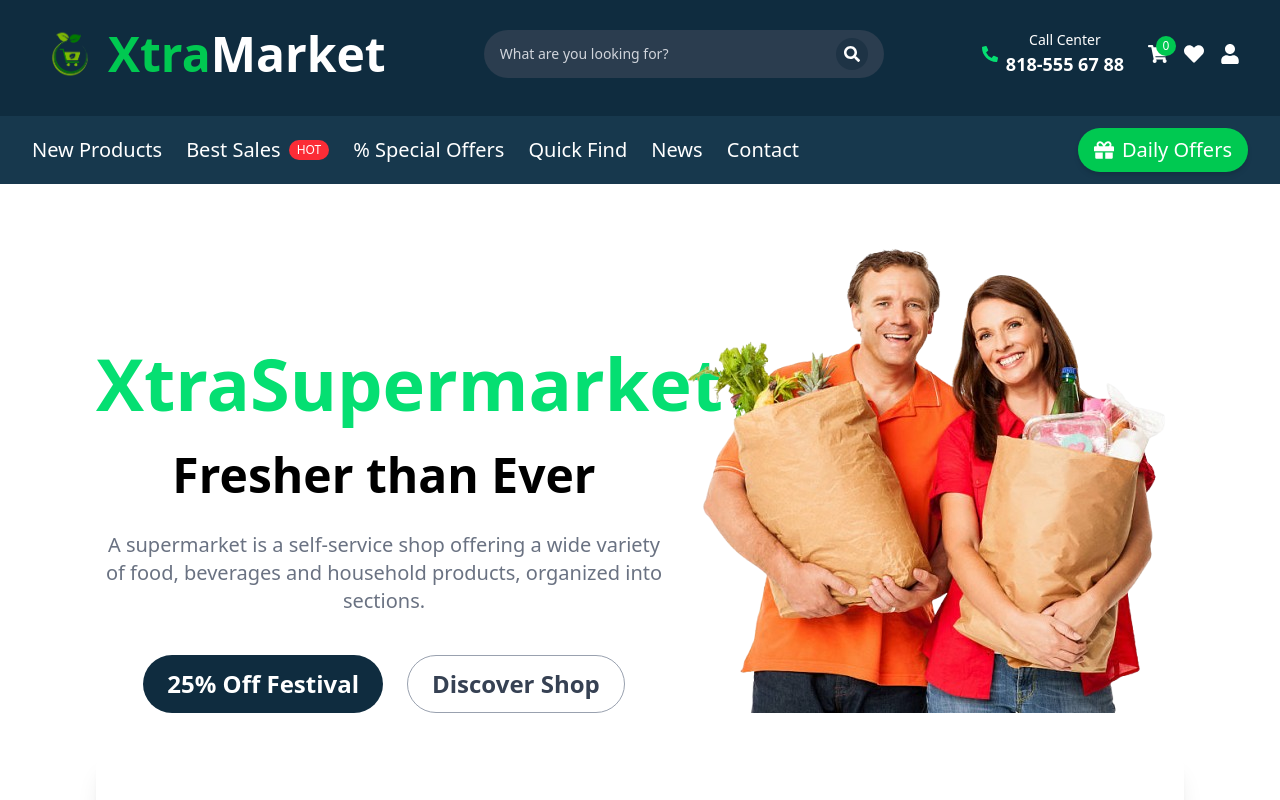
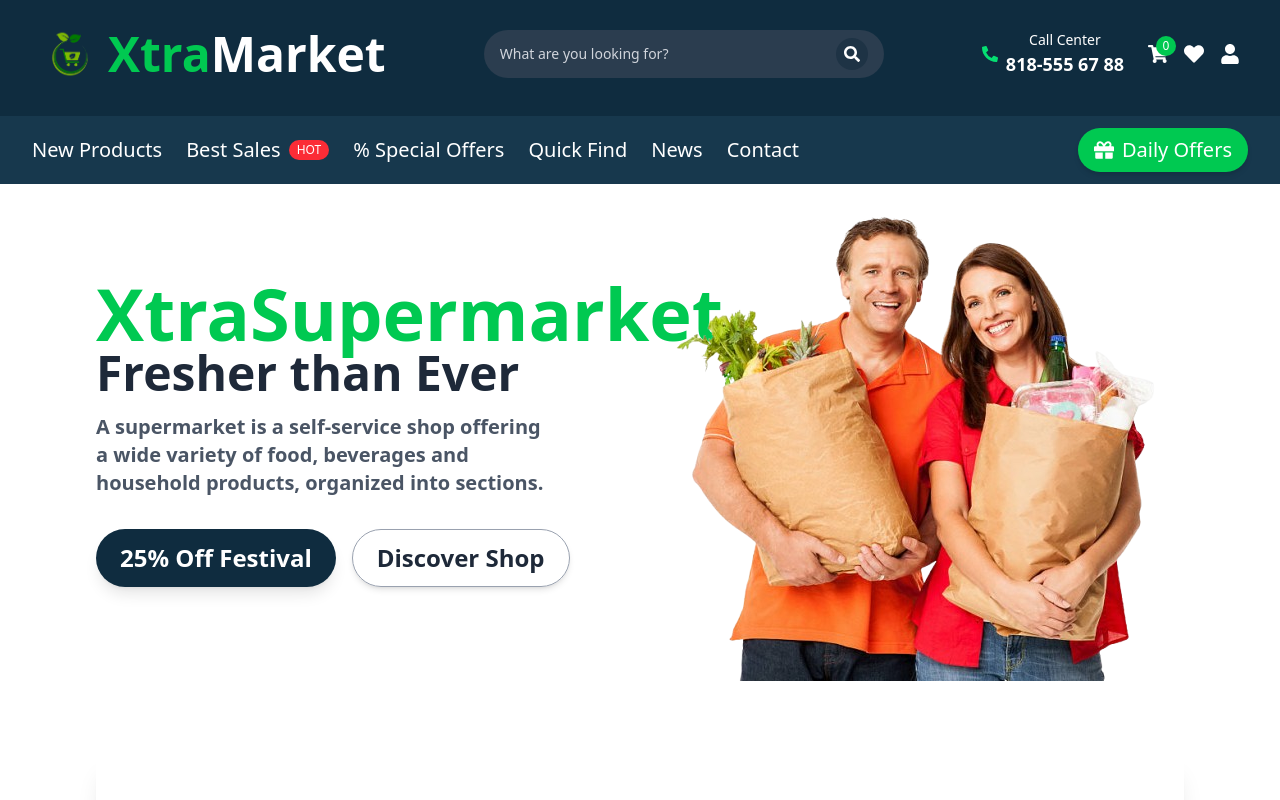
Before and after one commit to imasha100/SuperMarketProject-React, a React (Vite) app: page / in a window 1280 px wide. Shown: the top 800 px of the page. Built offline with nearby package versions, Linux system fonts and the light colour scheme.

Commit message:
HeroSection.jsx

```diff
--- a/src/components/HeroSection.jsx
+++ b/src/components/HeroSection.jsx
@@ -1,42 +1,46 @@
-import React from "react";
-import HeroImage from "../assets/hero.png";
+import React from 'react';
+// Import the right-side image from assets folder
+import HeroImage from '../assets/hero.png';
 
-export default function HeroSection() {
+const HeroSection = () => {
   return (
-    <section className="bg-white relative overflow-hidden w-screen min-h-screen">
-      <div className="max-w-7xl mx-auto px-6 lg:px-16 py-16 flex flex-col lg:flex-row items-end">
+    <section className="bg-white min-h-screen flex items-center justify-center py-16 px-4 md:px-8 lg:px-16">
+      <div className="max-w-7xl mx-auto flex flex-col lg:flex-row items-center">
 
-        <div className="lg:w-1/2 space-y-8">
-          <h2 className="text-green-400 font-semibold text-7xl">XtraSupermarket</h2>
-          <h1 className="text-4xl md:text-5xl font-bold text-black">
+        {/* Left Content Area */}
+        <div className="lg:w-1/2 text-center lg:text-left mb-10 lg:mb-0 pr-0 lg:pr-12">
+          <h1 className="text-4xl sm:text-5xl font-bold text-gray-800 mb-4">
+            <span className="text-green-500 text-7xl ">XtraSupermarket</span>
+            <br />
             Fresher than Ever
           </h1>
-          <p className="text-gray-500 text-xl">
-            A supermarket is a self-service shop offering a wide variety of food,
-            beverages and household products, organized into sections.
+          <p className=" text-gray-600 mb-8 max-w-md mx-auto lg:mx-0 font-semibold text-xl">
+            A supermarket is a self-service shop offering a wide variety
+            of food, beverages and household products, organized
+            into sections.
           </p>
-
-         <div className="flex justify-center space-x-6 mt-10">
-            <button className="bg-[#0f2c3f] text-white px-6 py-3 rounded-full text-2xl font-semibold hover:bg-green-400 cursor-pointer transition">
+          <div className="flex justify-center lg:justify-start space-x-4">
+            <button className="bg-[#0f2c3f] text-white font-semibold py-3 px-6 rounded-full hover:bg-green-400 cursor-pointer transition-colors duration-300 shadow-lg text-2xl decoration-none focus:outline-none">
               25% Off Festival
             </button>
-            <button className="border border-gray-400 text-2xl cursor-pointer bg-white text-gray-700 px-6 py-3 rounded-full font-semibold hover:bg-green-400 transition">
+            <button className="bg-transparent border border-gray-400 text-gray-800 font-semibold py-3 px-6 rounded-full hover:bg-gray-300 cursor-pointer text-2xl transition-colors duration-300 shadow-md decoration-none focus:outline-none">
               Discover Shop
             </button>
           </div>
-
         </div>
 
-
-        <div className="mt-10 lg:mt-30 flex justify-center relative">
+        {/* Right Image Area */}
+        <div className="lg:w-1/2 flex justify-center">
           <img
             src={HeroImage}
-                alt="Supermarket Hero"
-                className="w-full max-w-lg  "
+            alt="Hero"
+            className="max-w-full h-auto object-contain transform hover:scale-105 transition-transform duration-500 ease-in-out"
+            style={{ maxHeight: '500px' }}
           />
         </div>
-
       </div>
     </section>
   );
-}
+};
+
+export default HeroSection;
```
Lines whose indentation alone changed are shown as unchanged.
